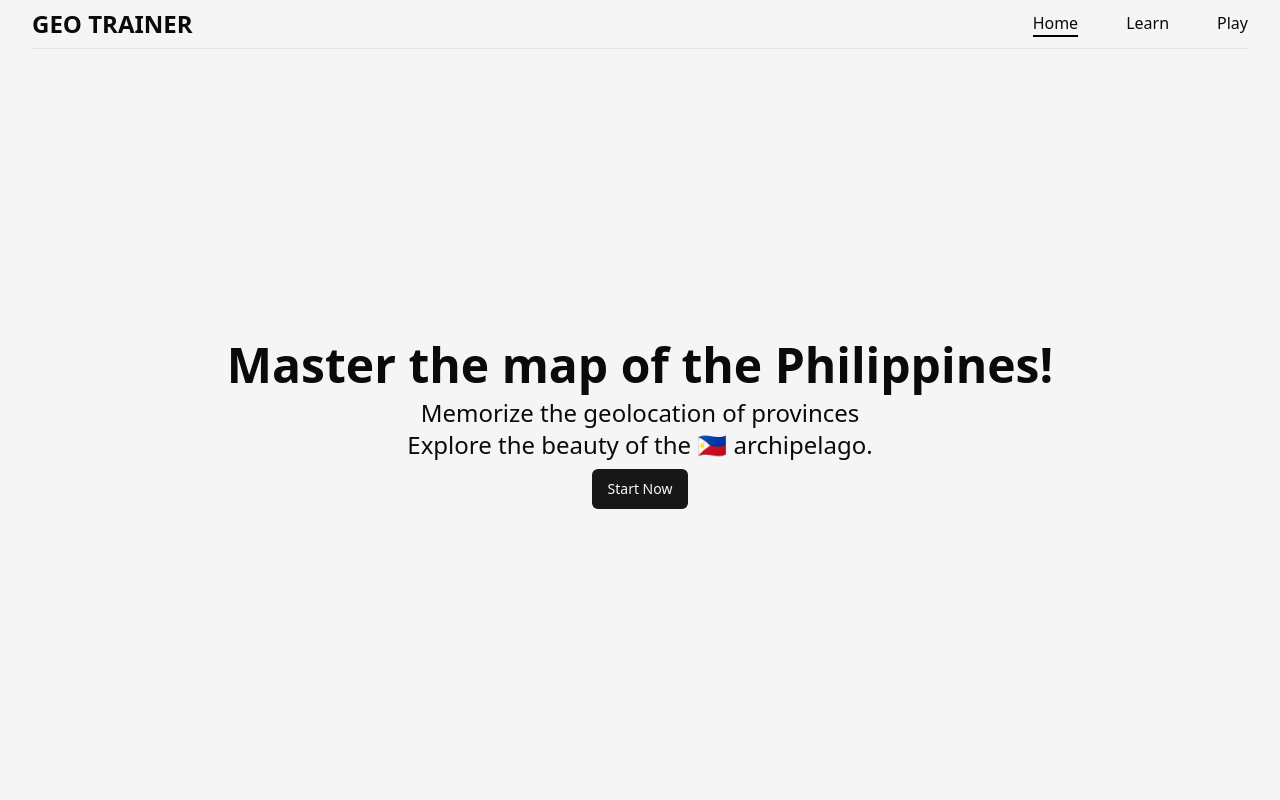
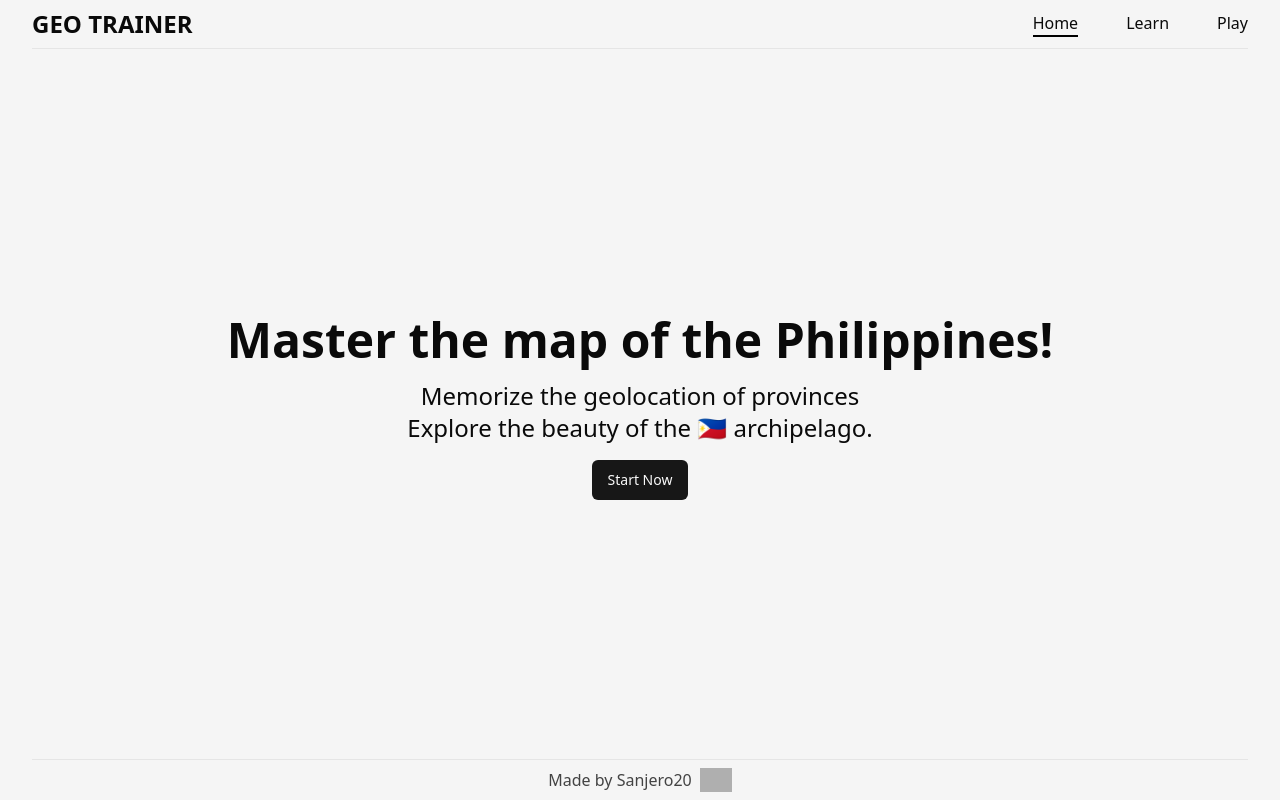
Before and after one commit to Sanjero20/geo-trainer, a Next.js app: page / in a window 1280 px wide. Built offline with nearby package versions, Linux system fonts and the light colour scheme; grey boxes are pictures that could not be loaded.

Commit message:
Add footer on homepage

```diff
--- a/src/app/(home)/page.tsx
+++ b/src/app/(home)/page.tsx
@@ -1,20 +1,44 @@
+import { Separator } from "@/components/ui/separator";
 import GetStartedButton from "./get-started";
+import Image from "next/image";
+import Link from "next/link";
 
 function Home() {
   return (
     <div className="flex h-full flex-col">
-      <section className="flex h-full flex-col items-center justify-center gap-2 text-center">
-        <h1 className="text-5xl font-bold">
+      <section className="flex h-full flex-col items-center justify-center gap-4 text-center">
+        <h1 className="text-3xl font-bold sm:text-5xl">
           Master the map of the Philippines!
         </h1>
 
-        <p className="text-2xl">
+        <p className="sm:text-2xl">
           Memorize the geolocation of provinces <br />
           Explore the beauty of the 🇵🇭 archipelago.
         </p>
 
         <GetStartedButton />
       </section>
+
+      <Separator />
+
+      <footer className="pt-2 text-center text-primary/80">
+        <div className="flex h-full items-center justify-center gap-2">
+          Made by Sanjero20
+          <Link
+            href="https://github.com/sanjero20"
+            target="_blank"
+            className="flex items-center gap-2"
+          >
+            <Image
+              src="https://cdn.jsdelivr.net/gh/devicons/devicon/icons/github/github-original.svg"
+              width={32}
+              height={32}
+              alt="github"
+              className="opacity-80"
+            />
+          </Link>
+        </div>
+      </footer>
     </div>
   );
 }
```
